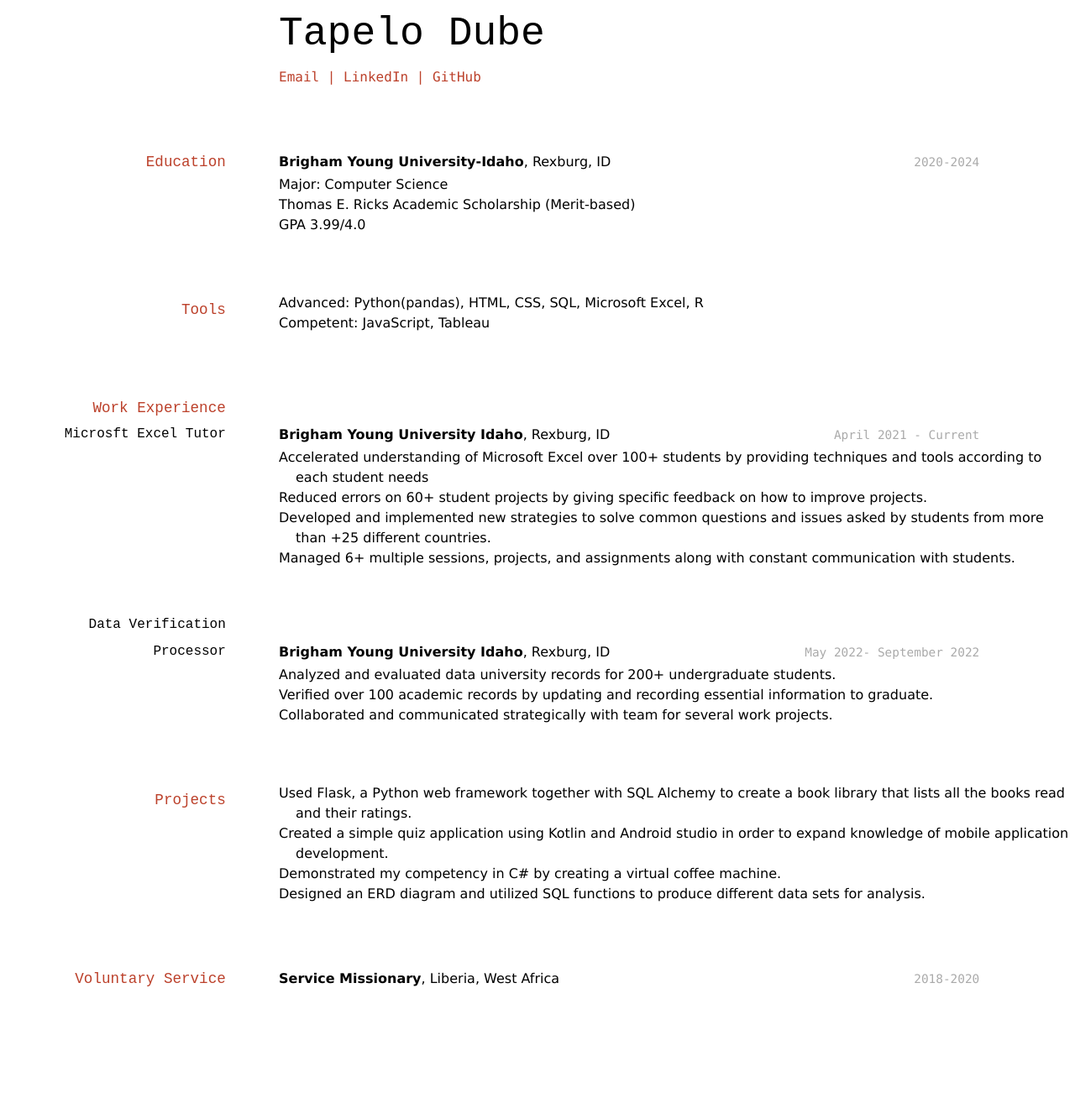
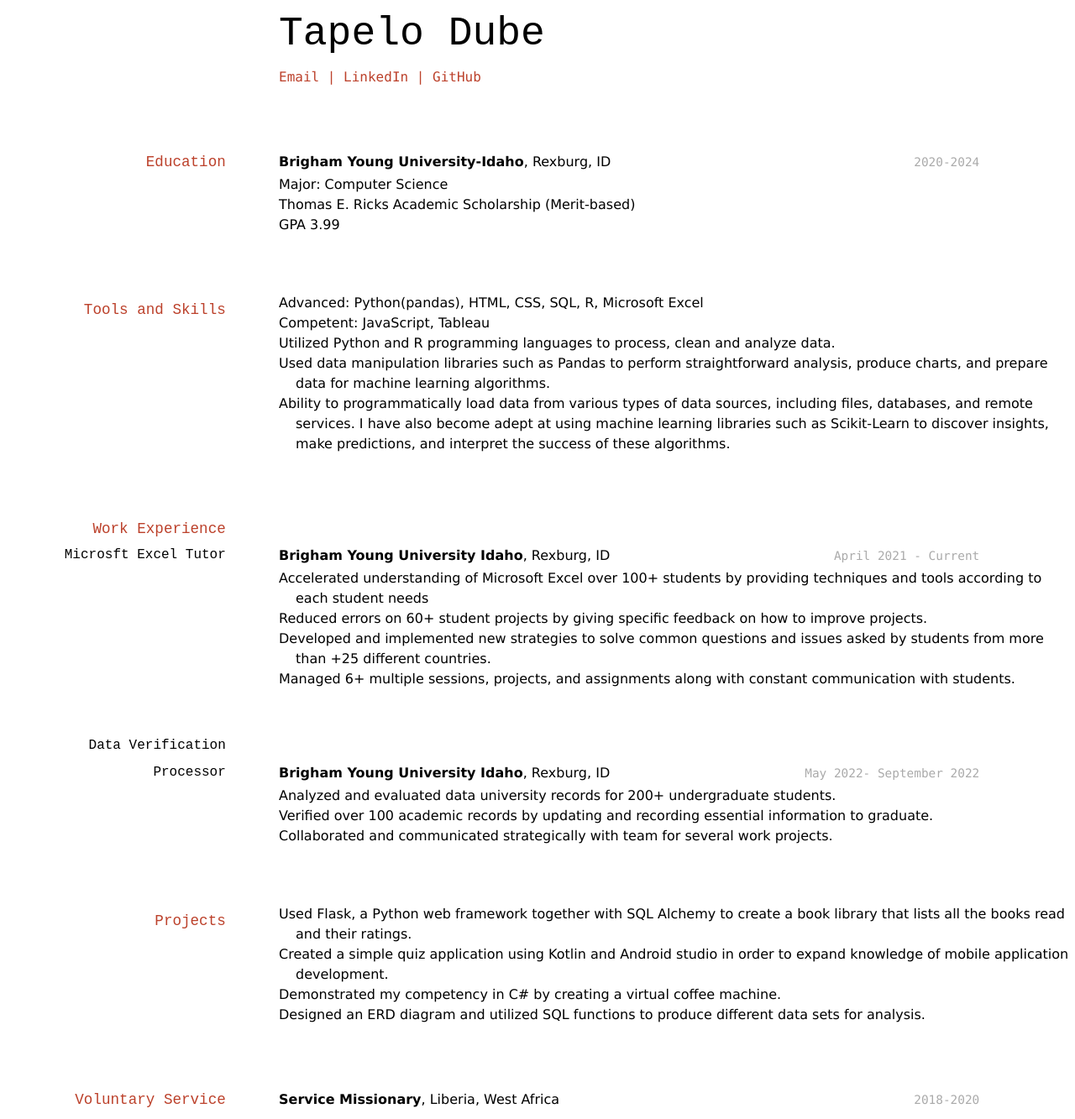
Before and after one commit to byuids-resumes/tapelo_resume, a Jekyll site: the page built from docs/index.md, in a window 1280 px wide. Shown: the whole page at 84% size. Built offline with Jekyll 4.4.1, drawn with Linux system fonts in a browser that asks for light colours; before the commit the page ends 1189 px from its top, so only the background shows below that.

Commit message:
few changes

```diff
--- a/docs/index.md
+++ b/docs/index.md
@@ -19,12 +19,15 @@ __Brigham Young University-Idaho__, Rexburg, ID
 
 - Major: Computer Science
 - Thomas E. Ricks Academic Scholarship (Merit-based)
-- GPA 3.99/4.0
+- GPA 3.99
 
 
-## Tools
-- Advanced: Python(pandas), HTML, CSS, SQL, Microsoft Excel, R
+## Tools and Skills
+- Advanced: Python(pandas), HTML, CSS, SQL, R, Microsoft Excel
 - Competent: JavaScript, Tableau
+- Utilized Python and R programming languages to process, clean and analyze data.
+- Used data manipulation libraries such as Pandas to perform straightforward analysis, produce charts, and prepare data for machine learning algorithms.
+- Ability to programmatically load data from various types of data sources, including files, databases, and remote services. I have also become adept at using machine learning libraries such as Scikit-Learn to discover insights, make predictions, and interpret the success of these algorithms.
 
 
 ## Work Experience
```
